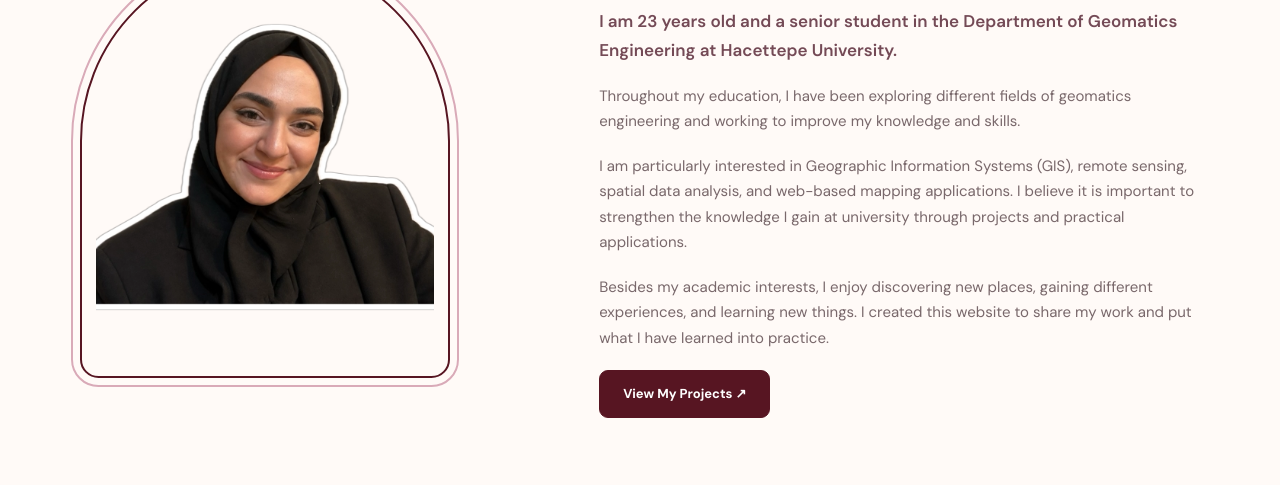
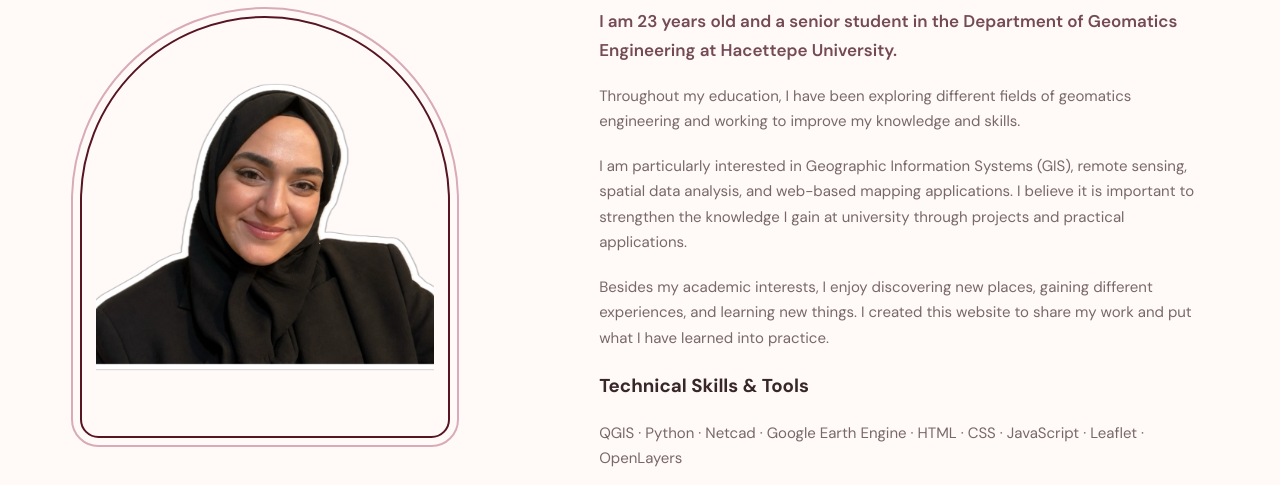
Before and after one commit to ayseslaylmaz/web-gis-personal-page, a plain HTML site: page about.html in a window 1280 px wide. Shown: the part 315-800 px from the top of the page. Drawn offline with nearby package versions, Linux system fonts and the light colour scheme; a web font is replaced by a local one.

Commit message:
Update about page and technical skills

```diff
--- a/about.html
+++ b/about.html
@@ -70,6 +70,15 @@
               and put what I have learned into practice.
             </p>
 
+            <!-- Technical Skills -->
+            <div class="skills-mini">
+              <h3>Technical Skills & Tools</h3>
+              <p>
+            QGIS · Python · Netcad · Google Earth Engine ·
+            HTML · CSS · JavaScript · Leaflet · OpenLayers
+              </p>
+            </div>
+
             <a class="button-primary" href="projects.html">
               View My Projects ↗
             </a>
```
